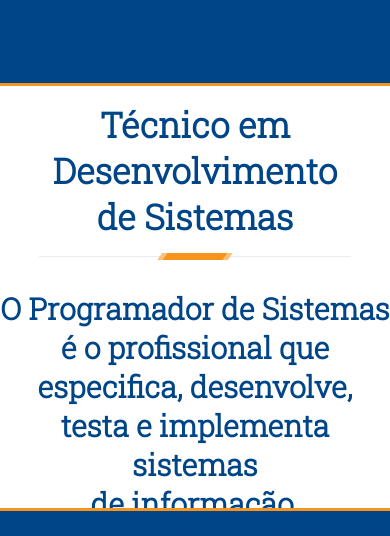
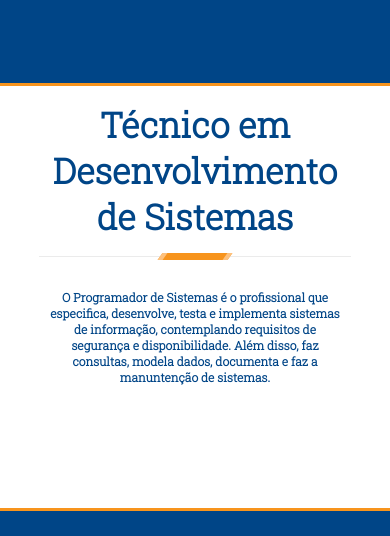
Before and after one commit to JoaoWebDes/Site-Sipat, a plain HTML site: page Site SIPAT/index.html in a window 390 px wide. Shown: the part 1377-1913 px from the top of the page. Drawn offline with Linux system fonts and the light colour scheme.

Commit message:
Versão-dois

```diff
--- a/Site SIPAT/style.css
+++ b/Site SIPAT/style.css
@@ -509,6 +509,9 @@ footer img{
     #footer h3{
         text-align: center;
     }
+    #tds p{
+        font-size: 12px;
+    }
 }
 /* Media Query For Tablet */
 
```
